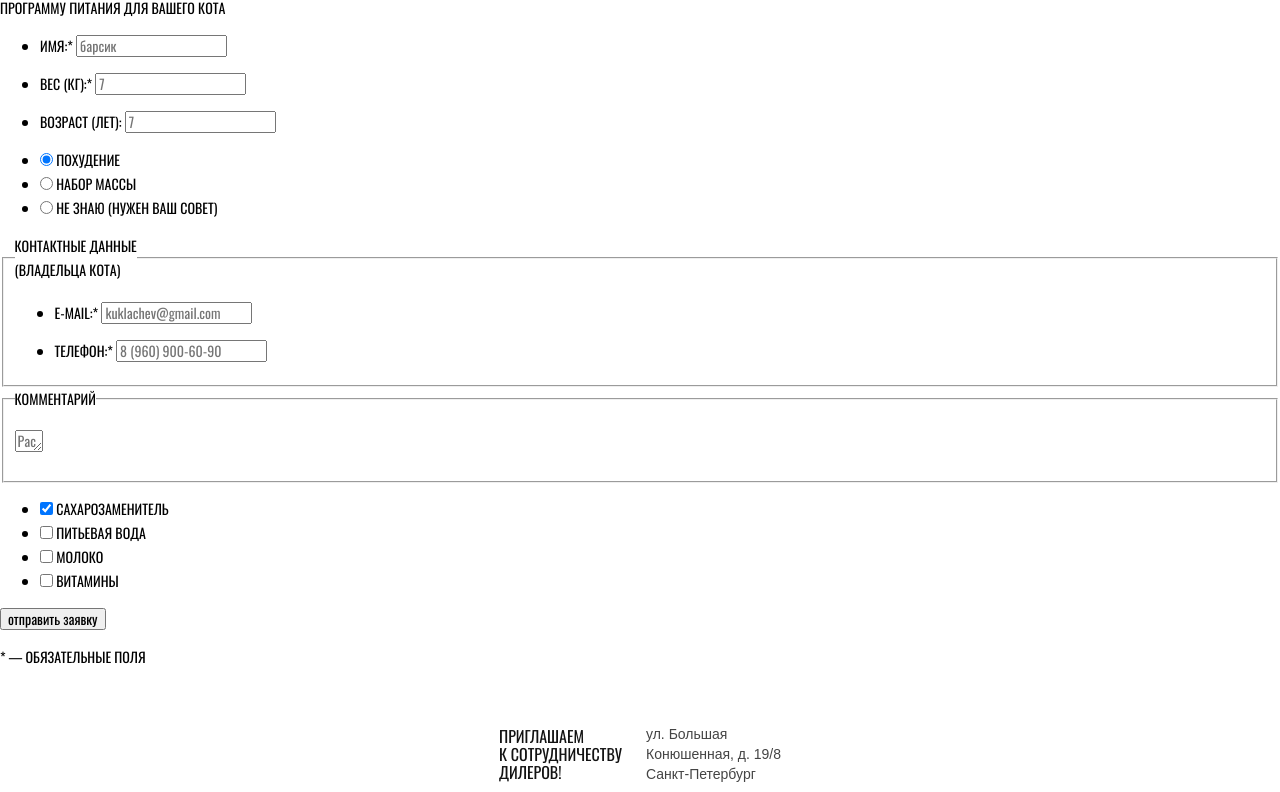
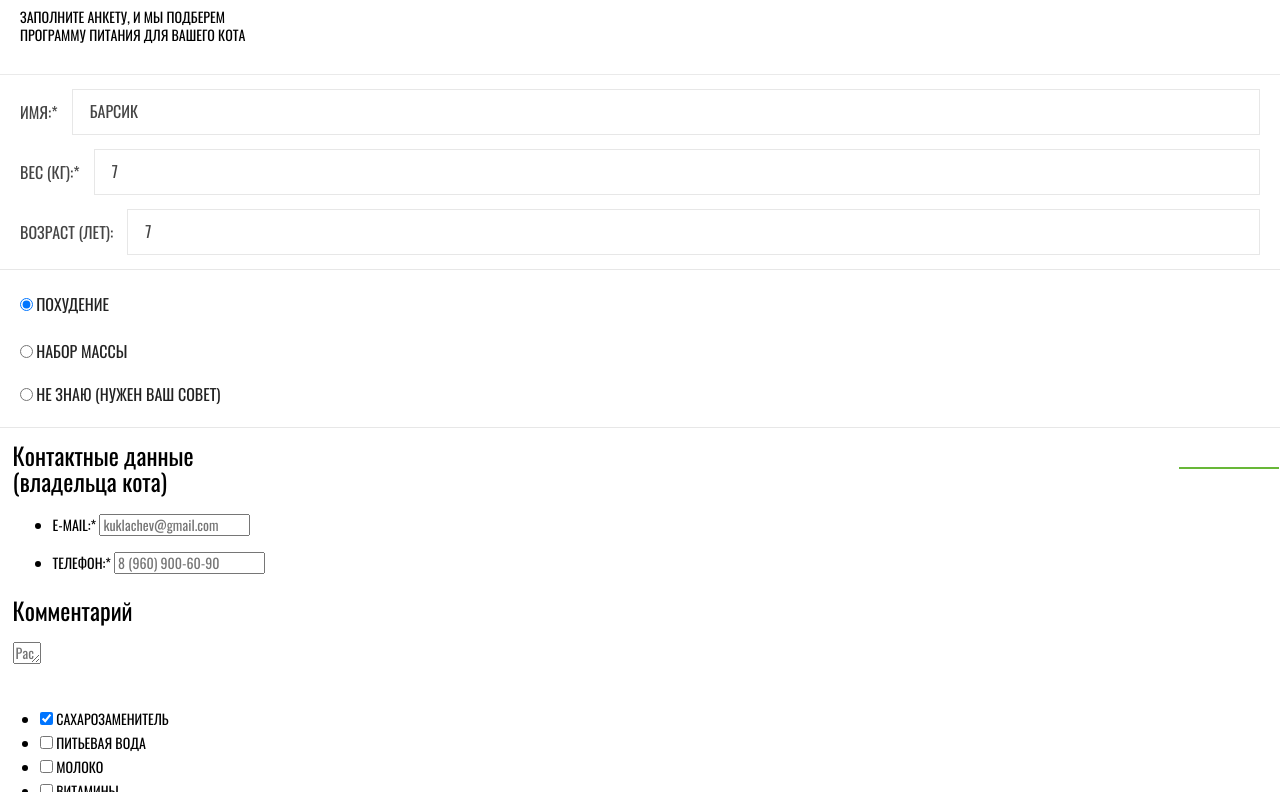
Before and after one commit to EvgenyFirst/prof-front-2-cat-energy, a website: page source/form.html in a window 1280 px wide. Shown: the part 367-1159 px from the top of the page. Drawn offline with nearby package versions, Linux system fonts and the light colour scheme; files that its build step writes are made by us from their sources.

Commit message:
temp commit

```diff
--- a/package.json
+++ b/package.json
@@ -12,7 +12,7 @@
     "gulp-sass": "4.1.0",
     "gulp-sourcemaps": "3.0.0",
     "postcss": "^8.4.35",
-    "stylelint": "13.13.1",
+    "stylelint": "^13.13.0",
     "stylelint-config-htmlacademy": "0.1.10"
   },
   "scripts": {
--- a/source/form.html
+++ b/source/form.html
@@ -86,7 +86,7 @@
         method="post">
         <ul class="program-eat__form-ul">
           <li class="program-eat__form-ul-item-data">
-            <p class="program-eat__form-ul-item-data">
+            <p class="program-eat__form-ul-item-data-p">
               <label class="program-eat__form-ul-item-data-label"
                 for="cat-name">ИМЯ:*</label>
               <input class="program-eat__form-ul-item-data-input" id="cat-name"
@@ -95,7 +95,7 @@
             </p>
           </li>
           <li class="program-eat__form-ul-item-data">
-            <p class="program-eat__form-ul-item-data">
+            <p class="program-eat__form-ul-item-data-p">
               <label class="program-eat__form-ul-item-data-label"
                 for="cat-weight">Вес (кг):*</label>
               <input class="program-eat__form-ul-item-data-input"
@@ -104,7 +104,7 @@
             </p>
           </li>
           <li class="program-eat__form-ul-item-data">
-            <p class="program-eat__form-ul-item-data">
+            <p class="program-eat__form-ul-item-data-p">
               <label class="program-eat__form-ul-item-data-label"
                 for="cat-age">Возраст (лет):</label>
               <input class="program-eat__form-ul-item-data-input" id="cat-age"
@@ -136,8 +136,11 @@
           </li>
         </ul>
         <fieldset class="program-eat__block">
-          <legend class="program-eat__block-add">Контактные данные<br>
-            (владельца кота)</legend>
+          <legend class="program-eat__block-add">
+            Контактные данные<br>
+            (владельца кота)
+            <span class="program-eat__block-add-span"></span>
+          </legend>
           <ul class="program-eat__block-ul">
             <li class="program-eat__block-ul-li">
               <p class="program-eat__block-ul-li-wrap">
--- /dev/null
+++ b/source/sass/blocks/program-eat.scss
@@ -0,0 +1,183 @@
+.program-eat__header {
+  color: $black;
+  font-size: 36px;
+  text-align: left;
+  font-family: "Oswald", sans-serif;
+  font-weight: 400;
+  line-height: 36px;
+  letter-spacing: 0;
+  text-transform: none;
+
+  margin-top: 27px;
+  margin-right: 20px;
+  margin-bottom: 30px;
+  margin-left: 20px;
+}
+
+.program-eat__p {
+  color: $black;
+  font-size: 14px;
+  font-style: normal;
+  text-align: left;
+  font-family: "Oswald", sans-serif;
+  font-weight: 400;
+  line-height: 18px;
+  letter-spacing: 0;
+
+  margin-top: 7px;
+  margin-right: 20px;
+  margin-bottom: 30px;
+  margin-left: 20px;
+}
+
+.program-eat__form {
+  margin-top: 9px;
+
+  border-top: 1px solid $very-lighter-grey;
+  border-bottom: 1px solid $very-lighter-grey;
+}
+
+.program-eat__form-ul {
+  list-style: none;
+
+  margin-right: 20px;
+  margin-left: 20px;
+
+  padding-left: 0;
+}
+
+.program-eat__form-ul-item-data-p {
+  display: flex;
+  flex-direction: row;
+  flex-wrap: nowrap;
+  align-items: center;
+}
+
+.program-eat__form-ul-item-data-label {
+  color: $light-black;
+  font-size: 16px;
+  font-family: "Oswald", sans-serif;
+  font-weight: 400;
+  line-height: 18px;
+  letter-spacing: 0;
+
+  min-width: fit-content;
+
+  margin-right: 14px;
+}
+
+.program-eat__form-ul-item-data-input {
+  width: 100%;
+  min-width: 176px;
+  min-height: 46px;
+
+  border: 1px solid $very-light-grey;
+
+  &::placeholder {
+    color: $light-black;
+    font-size: 16px;
+    font-family: "Oswald", sans-serif;
+    font-weight: 400;
+    line-height: 18px;
+    letter-spacing: 0;
+    text-transform: uppercase;
+
+    padding-top: 13.2px;
+    padding-right: 15.12px;
+    padding-bottom: 14.8px;
+    padding-left: 15.12px;
+  }
+}
+
+.program-eat__form-ul-option {
+  list-style: none;
+
+  padding-top: 23px;
+  padding-right: 20px;
+  padding-bottom: 19.38px;
+  padding-left: 20px;
+
+  border-top: 1px solid $very-light-grey;
+  border-bottom: 1px solid $very-light-grey;
+}
+
+.program-eat__form-ul-option-item {
+  padding-top: 23px;
+  padding-bottom: 19.38px;
+
+  &:first-child {
+    padding-top: 0;
+    padding-bottom: 0;
+  }
+
+  &:last-child {
+    padding-top: 0;
+    padding-bottom: 0;
+  }
+
+  &:hover {
+    cursor: pointer;
+  }
+}
+
+.program-eat__form-ul-option-item-input {
+  &:hover {
+    cursor: pointer;
+  }
+}
+
+.program-eat__form-ul-option-item-label {
+  color: $lighter-black;
+  font-size: 16px;
+  font-style: normal;
+  font-family: "Oswald", sans-serif;
+  font-weight: 400;
+  line-height: 18px;
+  letter-spacing: 0;
+
+  &:hover {
+    cursor: pointer;
+  }
+}
+
+.program-eat__block {
+  border-bottom: 1px solid $very-light-grey;
+}
+
+.program-eat__block {
+  border: none;
+}
+
+.program-eat__block-add {
+  display: flex;
+  align-items: center;
+
+  width: 100%;
+
+  margin-right: 14px;
+
+  position: relative;
+
+  color: $black;
+  font-size: 24px;
+  text-align: left;
+  font-family: "Oswald", sans-serif;
+  font-weight: 400;
+  line-height: 26px;
+  letter-spacing: 0;
+  text-transform: none;
+}
+
+.program-eat__block-add-span {
+  display: block;
+
+  position: absolute;
+  right: 0;
+
+  margin-right: -11px;
+
+  width: 100px;
+  min-height: 2px;
+
+  background-color: $green-main;
+}
--- a/source/sass/global/variables.scss
+++ b/source/sass/global/variables.scss
@@ -8,5 +8,6 @@ $lighter-grey: #e6e6e6;
 $very-lighter-grey: #eaeaea;
 $very-lighter-grey-two: #cdcdcd;
 $light-grey: #f2f2f2;
+$very-light-grey: #e7e7e7;
 $grey: #d9d9d9;
 $green-main: #68b738;
--- a/source/sass/style.scss
+++ b/source/sass/style.scss
@@ -15,6 +15,9 @@
 @import "blocks/what-work.scss";
 @import "blocks/use-product.scss";
 
+// Blocks-form
+@import "blocks/program-eat.scss";
+
 // Blocks-catalog
 @import "blocks/catalog-eat-cat.scss";
 @import "blocks/additional-products.scss";
```
Also changed, not shown: 1 other file.
